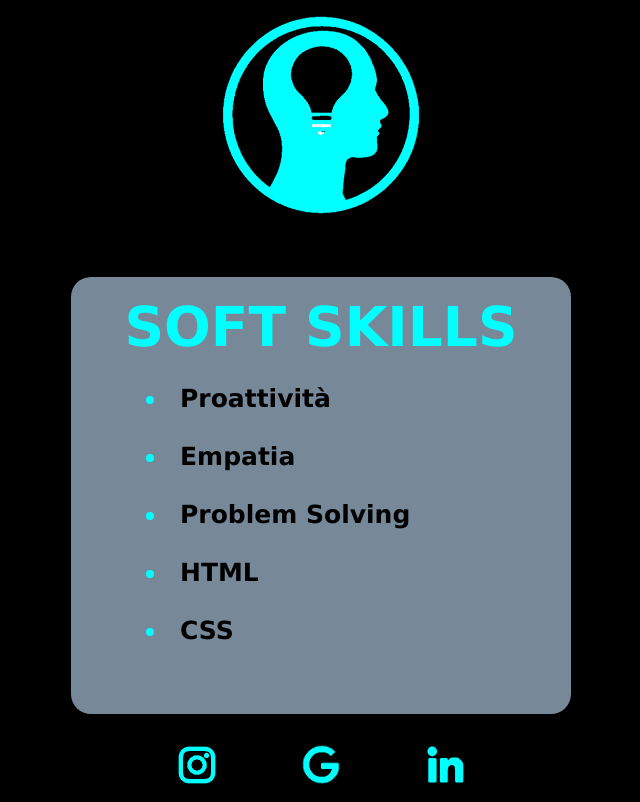
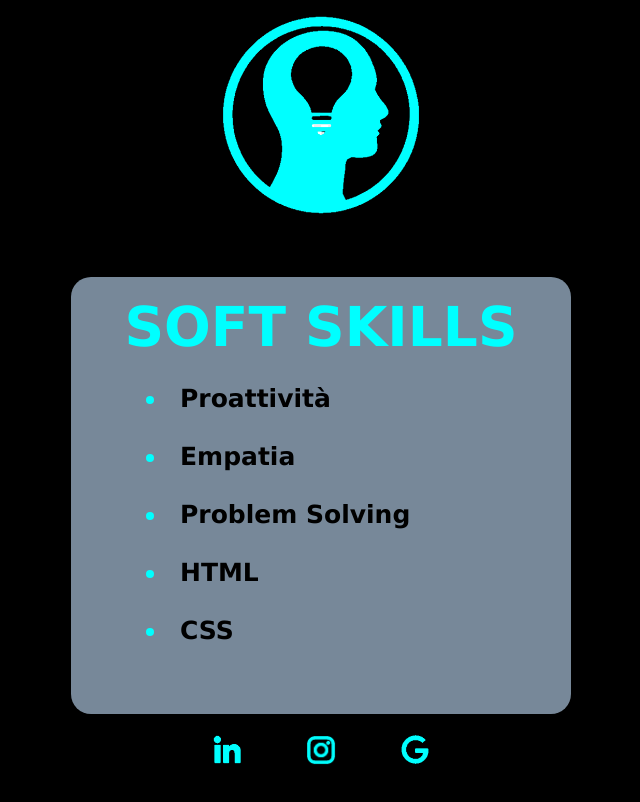
Before and after one commit to Criic98/Progetto-s2i, a plain HTML site: page index.html in a window 1280 px wide. Shown: the part 2189-2991 px from the top of the page, without its empty margins (319-959 px from the left). Drawn offline with Linux system fonts and the light colour scheme.

Commit message:
first commit

```diff
--- a/index.html
+++ b/index.html
@@ -98,9 +98,9 @@
 		<div class="footer">
 			<div id="social">
 		<center>
-      <a href="https://www.instagram.com/criic_"target="_blank"><img src="Images/logoinstagram.png" width="40"hspace="40" vspace="10"></a>
-      <a href="mailto:cristiancup98@gmail.com" target="_blank"><img src="Images/logoG.png" width="40" hspace="40" vspace="10"></a>
-      <a href="https://www.linkedin.com/in/cristian-cupani-82953619b/" target="_blank"><img src="Images/logolinkedin.png" width="40" hspace="40" vspace="10"></a>
+      <a href="https://www.linkedin.com/in/cristian-cupani-82953619b/" target="_blank"><img class="icon" src="Images/logolinkedin.png" width="30" hspace="30"></a>
+      <a href="https://www.instagram.com/criic_" target="_blank"><img class="icon" src="Images/logoinstagram.png" width="30" hspace="30"></a>
+      <a href="mailto:cristiancup98@gmail.com" target="_blank"><img class="icon" src="Images/logoG.png" width="30" hspace="30"></a>
         </center>
 			</div>
 			</div>
```
